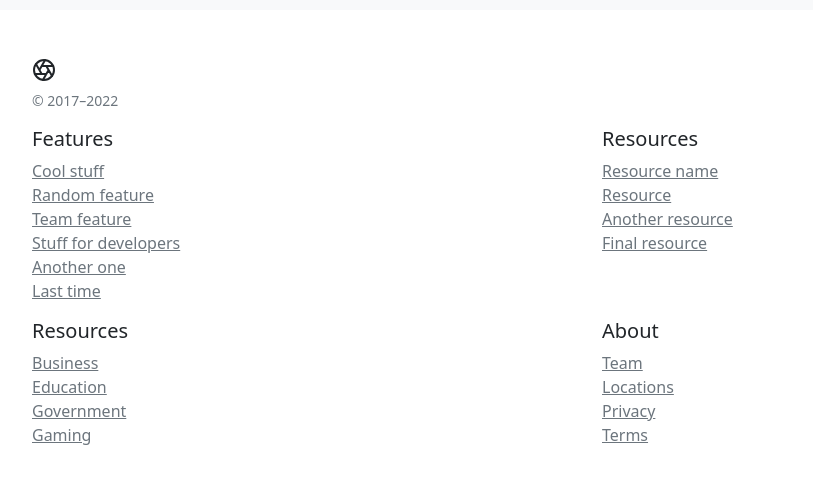
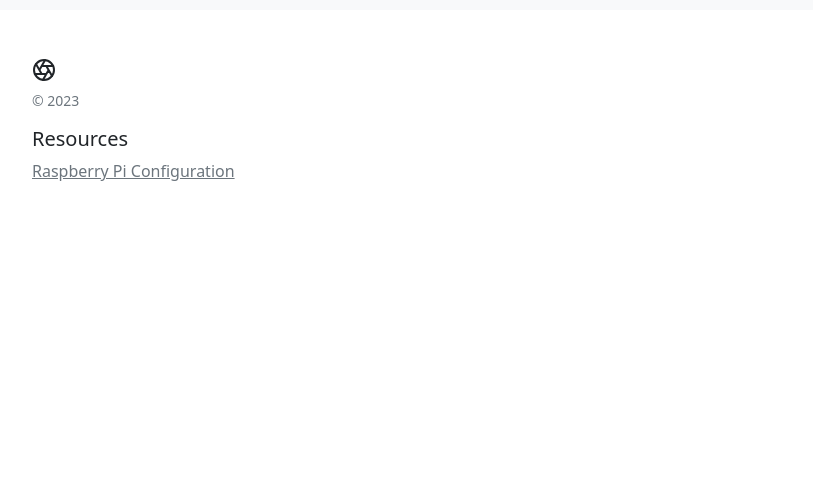
Before and after one commit to clarkkay/Assignment-1, a plain HTML site: page syntax.html in a window 1280 px wide. Shown: the part 2419-2902 px from the top of the page, without its empty margins (50-863 px from the left). After the commit the page ends 2666 px from the top, so only its background shows below. Drawn offline with nearby package versions, Linux system fonts and the light colour scheme.

Commit message:
changed footer in the syntax page

```diff
--- a/syntax.html
+++ b/syntax.html
@@ -89,44 +89,13 @@
               <path
                 d="M14.31 8l5.74 9.94M9.69 8h11.48M7.38 12l5.74-9.94M9.69 16L3.95 6.06M14.31 16H2.83m13.79-4l-5.74 9.94" />
             </svg>
-            <small class="d-block mb-3 text-muted">&copy; 2017–2022</small>
+            <small class="d-block mb-3 text-muted">&copy; 2023</small>
           </div>
-          <div class="col-6 col-md">
-            <h5>Features</h5>
-            <ul class="list-unstyled text-small">
-              <li><a class="link-secondary" href="#">Cool stuff</a></li>
-              <li><a class="link-secondary" href="#">Random feature</a></li>
-              <li><a class="link-secondary" href="#">Team feature</a></li>
-              <li><a class="link-secondary" href="#">Stuff for developers</a></li>
-              <li><a class="link-secondary" href="#">Another one</a></li>
-              <li><a class="link-secondary" href="#">Last time</a></li>
-            </ul>
-          </div>
+
           <div class="col-6 col-md">
             <h5>Resources</h5>
             <ul class="list-unstyled text-small">
-              <li><a class="link-secondary" href="#">Resource name</a></li>
-              <li><a class="link-secondary" href="#">Resource</a></li>
-              <li><a class="link-secondary" href="#">Another resource</a></li>
-              <li><a class="link-secondary" href="#">Final resource</a></li>
-            </ul>
-          </div>
-          <div class="col-6 col-md">
-            <h5>Resources</h5>
-            <ul class="list-unstyled text-small">
-              <li><a class="link-secondary" href="#">Business</a></li>
-              <li><a class="link-secondary" href="#">Education</a></li>
-              <li><a class="link-secondary" href="#">Government</a></li>
-              <li><a class="link-secondary" href="#">Gaming</a></li>
-            </ul>
-          </div>
-          <div class="col-6 col-md">
-            <h5>About</h5>
-            <ul class="list-unstyled text-small">
-              <li><a class="link-secondary" href="#">Team</a></li>
-              <li><a class="link-secondary" href="#">Locations</a></li>
-              <li><a class="link-secondary" href="#">Privacy</a></li>
-              <li><a class="link-secondary" href="#">Terms</a></li>
+              <li><a class="link-secondary" href="#https://www.circuitbasics.com/how-to-set-up-the-dht11-humidity-sensor-on-the-raspberry-pi/"> Raspberry Pi Configuration</a></li>
             </ul>
           </div>
         </div>
@@ -190,5 +159,4 @@
         integrity="sha384-MrcW6ZMFYlzcLA8Nl+NtUVF0sA7MsXsP1UyJoMp4YLEuNSfAP+JcXn/tWtIaxVXM"
         crossorigin="anonymous"></script>
 </body>
-
 </html>
```
